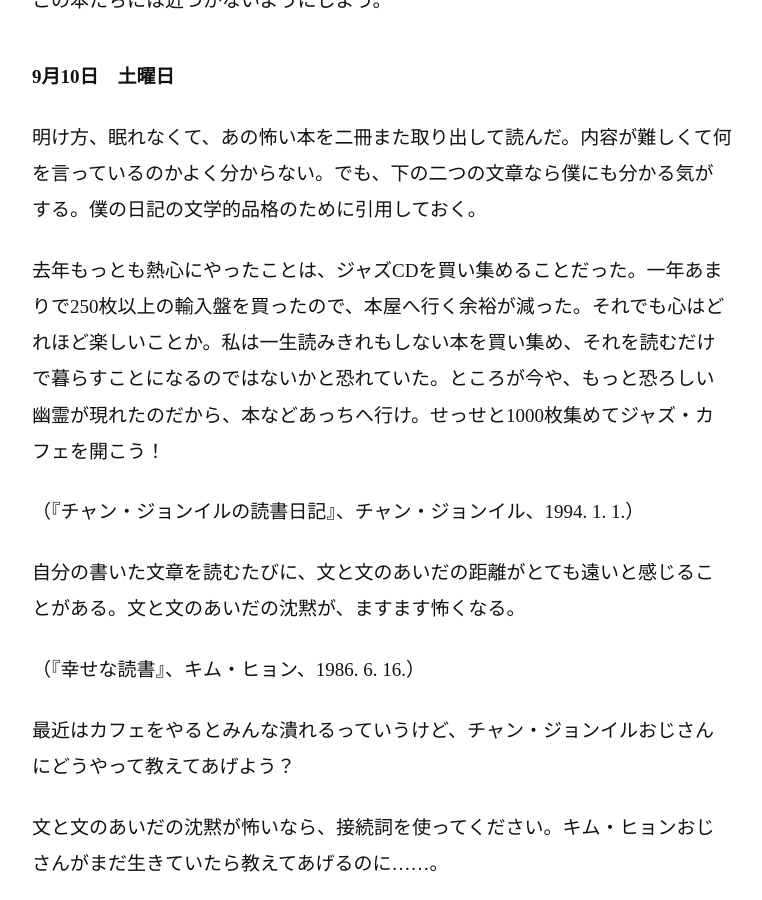
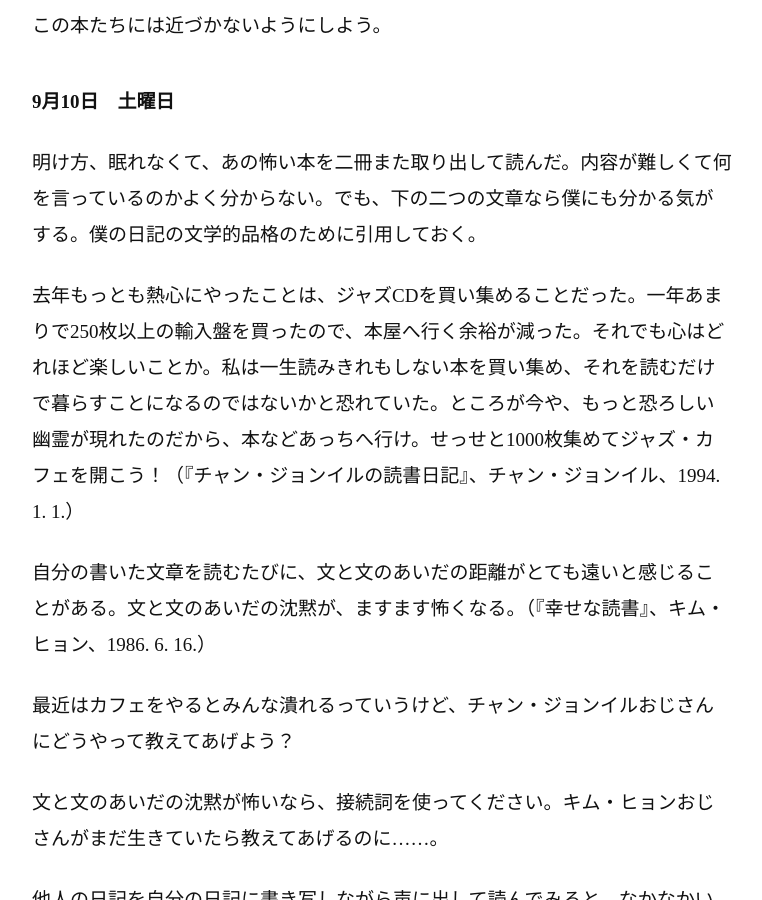
Before and after one commit to Jin-in-Seoul/Jin-in-Seoul, a Jekyll site: the page built from sweater/ja/chapter-07/index.html, in a window 1280 px wide and 900 px high, scrolled down 4086 px. Shown: the whole window, without its empty margins (198-960 px from the left). Built offline with Jekyll 4.4.1, drawn with Linux system fonts in a browser that asks for light colours; some of the changed text lies outside the part shown.

Commit message:
Fix Japanese Sweater September paragraph structure

```diff
--- a/sweater/ja/chapter-07/index.html
+++ b/sweater/ja/chapter-07/index.html
@@ -48,11 +48,9 @@
 <p>『二重らせん』は本当に面白い本だ。実は少し恥ずかしい話だけれど、僕はこういう陰口みたいな話が面白い。それにしても、DNAの鍵を解いた張本人たちが、こんなに抜けた人たちだったとは驚きだ。科学者も大したことないのかもしれない。</p>
 <p class="entry-date"><strong>9月5日　月曜日</strong></p>
 <p>新学期が始まってまだどれくらいだというのに、もう中間試験だという。今日、中間試験の日程が発表された。</p>
-<ul>
-<li>9月21日　水曜日：国語、社会</li>
-<li>9月22日　木曜日：英語、科学</li>
-<li>9月23日　金曜日：数学</li>
-</ul>
+<p><strong>9月21日　水曜日：国語、社会</strong></p>
+<p><strong>9月22日　木曜日：英語、科学</strong></p>
+<p><strong>9月23日　金曜日：数学</strong></p>
 <p>前学期は科学の点数がひどかった。今日から毎日一時間ずつ科学を勉強することに決めた。ワトソンとクリックにもできたんだから、僕にできないはずがあるものか！</p>
 <p class="entry-date"><strong>9月6日　火曜日</strong></p>
 <p>科学を甘く見ていたら、ひどい目に遭いそうだ。</p>
@@ -67,10 +65,8 @@
 <p>きっと何か大罪を犯して、こんな過酷な刑罰を受けているに違いない。なるべくこの本たちには近づかないようにしよう。</p>
 <p class="entry-date"><strong>9月10日　土曜日</strong></p>
 <p>明け方、眠れなくて、あの怖い本を二冊また取り出して読んだ。内容が難しくて何を言っているのかよく分からない。でも、下の二つの文章なら僕にも分かる気がする。僕の日記の文学的品格のために引用しておく。</p>
-<p>去年もっとも熱心にやったことは、ジャズCDを買い集めることだった。一年あまりで250枚以上の輸入盤を買ったので、本屋へ行く余裕が減った。それでも心はどれほど楽しいことか。私は一生読みきれもしない本を買い集め、それを読むだけで暮らすことになるのではないかと恐れていた。ところが今や、もっと恐ろしい幽霊が現れたのだから、本などあっちへ行け。せっせと1000枚集めてジャズ・カフェを開こう！</p>
-<p>（『チャン・ジョンイルの読書日記』、チャン・ジョンイル、1994. 1. 1.）</p>
-<p>自分の書いた文章を読むたびに、文と文のあいだの距離がとても遠いと感じることがある。文と文のあいだの沈黙が、ますます怖くなる。</p>
-<p>（『幸せな読書』、キム・ヒョン、1986. 6. 16.）</p>
+<p>去年もっとも熱心にやったことは、ジャズCDを買い集めることだった。一年あまりで250枚以上の輸入盤を買ったので、本屋へ行く余裕が減った。それでも心はどれほど楽しいことか。私は一生読みきれもしない本を買い集め、それを読むだけで暮らすことになるのではないかと恐れていた。ところが今や、もっと恐ろしい幽霊が現れたのだから、本などあっちへ行け。せっせと1000枚集めてジャズ・カフェを開こう！（『チャン・ジョンイルの読書日記』、チャン・ジョンイル、1994. 1. 1.）</p>
+<p>自分の書いた文章を読むたびに、文と文のあいだの距離がとても遠いと感じることがある。文と文のあいだの沈黙が、ますます怖くなる。（『幸せな読書』、キム・ヒョン、1986. 6. 16.）</p>
 <p>最近はカフェをやるとみんな潰れるっていうけど、チャン・ジョンイルおじさんにどうやって教えてあげよう？</p>
 <p>文と文のあいだの沈黙が怖いなら、接続詞を使ってください。キム・ヒョンおじさんがまだ生きていたら教えてあげるのに……。</p>
 <p>他人の日記を自分の日記に書き写しながら声に出して読んでみると、なかなかいい感じだ。</p>
@@ -84,53 +80,37 @@
 <p class="entry-date"><strong>9月13日　火曜日</strong></p>
 <p>今年の秋夕は、どうしてこんなに味気ないのか分からない。たぶん中間試験のせいだ。いや、父さんがいないせいかもしれない。</p>
 <p>試験勉強で午前中ずっと机に座っていたら、お尻がじんじんする。僕はベッドにもたれ、オルセー美術館で買った絵葉書を眺めた。ゴッホの『昼寝』がいちばん好きだ。この絵葉書を見るたびに、心がほぐれる。ヒジョンもこの絵がいちばん好きだった。僕たちはオルセー美術館で、この絵を本当に長いあいだ見ていた。</p>
-<p>「ずいぶん疲れているみたいですね？」</p>
-<p>僕は絵の中のおじさんに聞いた。</p>
-<p>「しーっ」</p>
-<p>おじさんは帽子をどけて僕を見ると、静かにしろというように指を唇に当てた。</p>
-<p>「女房が寝てるだろ」</p>
+<p>「ずいぶん疲れているみたいですね？」僕は絵の中のおじさんに聞いた。</p>
+<p>「しーっ」おじさんは帽子をどけて僕を見ると、静かにしろというように指を唇に当てた。「女房が寝てるだろ」</p>
 <p>「休んでるところ、すみません」</p>
-<p>「まあな。今日は昼寝をするには日差しがちょうどいい」</p>
-<p>おじさんは起き上がり、干し草の山に背をもたせながら小声で言った。</p>
-<p>「ところで、ヒジョンにあげるプレゼントは決めたのか？」</p>
+<p>「まあな。今日は昼寝をするには日差しがちょうどいい」おじさんは起き上がり、干し草の山に背をもたせながら小声で言った。「ところで、ヒジョンにあげるプレゼントは決めたのか？」</p>
 <p>「いいえ、まだです」</p>
 <p>「もう何日もないだろ。どうするつもりだ？」</p>
 <p>「そうなんですよ。お小遣いもあまりないし、ヒジョンが何を好きなのかもよく分からなくて」</p>
 <p>「いや、ヒジョンとオルセー美術館にまで一緒に行ったじゃないか。ヒジョンが何を好きなのか、よく考えてみろ」</p>
 <p>「うーん……。ヒジョンは本と音楽と絵が好きです。学校の勉強もよくできますけど、それが好きそうには見えません」</p>
-<p>「ほかには？」</p>
-<p>おじさんが小声で僕に聞く。</p>
+<p>「ほかには？」おじさんが小声で僕に聞く。</p>
 <p>「ほかって何ですか？」</p>
 <p>「お前のことが好きだろ」</p>
-<p>「はい、そうみたいです」</p>
-<p>僕はにやっと笑う。</p>
+<p>「はい、そうみたいです」僕はにやっと笑う。</p>
 <p>「ヒジョンに高いものを贈ろうとしないで、自分の気持ちを表してみろ」</p>
 <p>「それって何ですか？」</p>
-<p>「それはお前が考えなきゃ」</p>
-<p>おじさんが、寝ている奥さんを一度見る。</p>
-<p>「女っていうのはな、宝石が好きなこともあるけど、男の気持ちのほうをもっと好きなんだ。もし宝石のほうにもっと喜ぶ女なら、別れたほうがいい」</p>
-<p>「この前、本を読むのを聞いたら、声がよかったけど」</p>
-<p>おばさんが僕たちの会話で目を覚ましたのか、あくびをしながら言った。</p>
+<p>「それはお前が考えなきゃ」おじさんが、寝ている奥さんを一度見る。「女っていうのはな、宝石が好きなこともあるけど、男の気持ちのほうをもっと好きなんだ。もし宝石のほうにもっと喜ぶ女なら、別れたほうがいい」</p>
+<p>「この前、本を読むのを聞いたら、声がよかったけど」おばさんが僕たちの会話で目を覚ましたのか、あくびをしながら言った。</p>
 <p>「すみません。休んでるのに邪魔しましたよね？」</p>
-<p>「もちろん、邪魔したわ。でも大丈夫。もう起きる時間だし」</p>
-<p>おばさんが言った。</p>
+<p>「もちろん、邪魔したわ。でも大丈夫。もう起きる時間だし」おばさんが言った。</p>
 <p>「そうね。本を読んであげなさい。あなたの好きな本を一冊プレゼントして、それを読んであげるの」</p>
 <p>「何の本がいいですか？」</p>
-<p>「それはあなたが考えなきゃ」</p>
-<p>おばさんが指で頭を示した。</p>
+<p>「それはあなたが考えなきゃ」おばさんが指で頭を示した。</p>
 <p>「シャーロック・ホームズはどうですか？」</p>
-<p>「それならイソップ寓話でも読んでやれ。イソップ寓話！」</p>
-<p>おじさんが首を振りながら笑う。突然、風が吹く。おじさんの帽子が風に飛ばされ、ふわりと空に浮かぶ。おじさんとおばさんが、踊る帽子を追いかけてあちこち走り回る。僕は思わず笑ってしまう。</p>
-<p>「ヒジョンから電話よ。出なさい」</p>
-<p>母さんが僕を揺すって起こす。</p>
+<p>「それならイソップ寓話でも読んでやれ。イソップ寓話！」おじさんが首を振りながら笑う。突然、風が吹く。おじさんの帽子が風に飛ばされ、ふわりと空に浮かぶ。おじさんとおばさんが、踊る帽子を追いかけてあちこち走り回る。僕は思わず笑ってしまう。</p>
+<p>「ヒジョンから電話よ。出なさい」母さんが僕を揺すって起こす。</p>
 <p>「うーん？」</p>
-<p>「ヒジョンから電話」</p>
-<p>母さんが僕に電話を渡す。</p>
+<p>「ヒジョンから電話」母さんが僕に電話を渡す。</p>
 <p>ヒジョンは、9月24日にジョンス叔母さんの家で勉強が終わったら、一緒に昼ごはんも食べて映画も見て遊ぼうと言う。もちろん。その日はヒジョン、お前の誕生日だもんな。</p>
 <p class="entry-date"><strong>9月14日　水曜日</strong></p>
 <p>祖母が、もうダンススクールには行かないと大騒ぎしている。祖母は祖父と大喧嘩をした。あの白い革靴のせいだという。昨日、祖父が白い革靴を履いてダンススクールへ行ったら、おばあさんたちが祖父を放してくれなかったらしい。祖父もそれを内心楽しんでいたので、祖母の機嫌が完全に悪くなったようだ。祖母は最近、ダンススクールへ行っても祖父と踊る機会が回ってこないと言った。祖父はダンススクールへ行くために、身支度だけで30分以上もかけるそうだ。でも、これの何が問題なのか分からない。年を取ってもきれいにして歩いたほうがいいじゃないか。それに地味な黒い靴より、白い革靴のほうがずっと格好いいじゃないか？</p>
-<p>「祖父が格好よくて、ハンサムで、ダンスが上手なのは祖父のせいじゃないでしょう。先にダンススクールへ行こうって言ったのも祖母だし」</p>
-<p>と僕が言うと、母さんはこう答えた。</p>
+<p>「祖父が格好よくて、ハンサムで、ダンスが上手なのは祖父のせいじゃないでしょう。先にダンススクールへ行こうって言ったのも祖母だし」と僕が言うと、母さんはこう答えた。</p>
 <p>「あなたはまだ子どもだから分からないの」</p>
 <p>子どもだから分からないって、僕だって分かることくらい全部分かってますよ。年を取ったからといって知っていることが多いわけでもないのに、どうして大人は年齢だけで判断するんだろう。</p>
 <p>祖母は今、うちに来ている。中間試験が来週なのに、もし成績が下がったら、これは全面的に祖父と祖母の責任だということにしておきたい！</p>
@@ -142,11 +122,9 @@
 <p>ダンススクールのおばあさんたちだけが、かわいそうなことになった。</p>
 <p class="entry-date"><strong>9月17日　土曜日</strong></p>
 <p>ジョンス叔母さんが出した数学の問題を、たった一問しか間違えなかった。叔母さんも驚き、ヒジョンも驚いた。僕はもっと驚いた！　叔母さんは、「うちのビョクは私に似て、数学の才能があるのね」と言った。叔母さんのこの言葉は、遺伝学的に非常に妥当だ。僕はジェームズ・ワトソンの『二重らせん』を読んだから、確実に分かる。</p>
-<p>「よかったな。お前の母さんに似てたら、数学なんてまるでできなかったぞ」</p>
-<p>と叔父さんが口を挟んだ。</p>
+<p>「よかったな。お前の母さんに似てたら、数学なんてまるでできなかったぞ」と叔父さんが口を挟んだ。</p>
 <p>「え？　うちの母さん、数学できなかったんですか？」</p>
-<p>「うん。お前の母さんは『数学放棄生』だったの。数学を諦めた生徒ってこと」</p>
-<p>叔母さんが笑いながら言った。</p>
+<p>「うん。お前の母さんは『数学放棄生』だったの。数学を諦めた生徒ってこと」叔母さんが笑いながら言った。</p>
 <p>遺伝学というものは、かなり不透明な学問に違いない。</p>
 <p class="entry-date"><strong>9月18日　日曜日</strong></p>
 <p>秋の雨がしとしと降る。</p>
@@ -212,7 +190,7 @@
 <p>しかもミナと付き合い始めたのは学級委員長選挙のあとではなく、その前だという。それなら夏休み前から付き合っていたということじゃないか。これは駄目だ。ここまでこっそりやってたとは、とんでもないやつだ。ドンワンのやつ、彼女ができたからって、僕をこんなにないがしろにするとは。こんな冷遇があるものか！</p>
 <p>まさか夏休みに、ミナと一緒に馬に乗りにモンゴルへ行ったんじゃないだろうな？</p>
 <p>聴聞会を開かなければ！</p>
-</section>
+    </section>
 {% include footer.html %}
   </main>
 </body>
```
